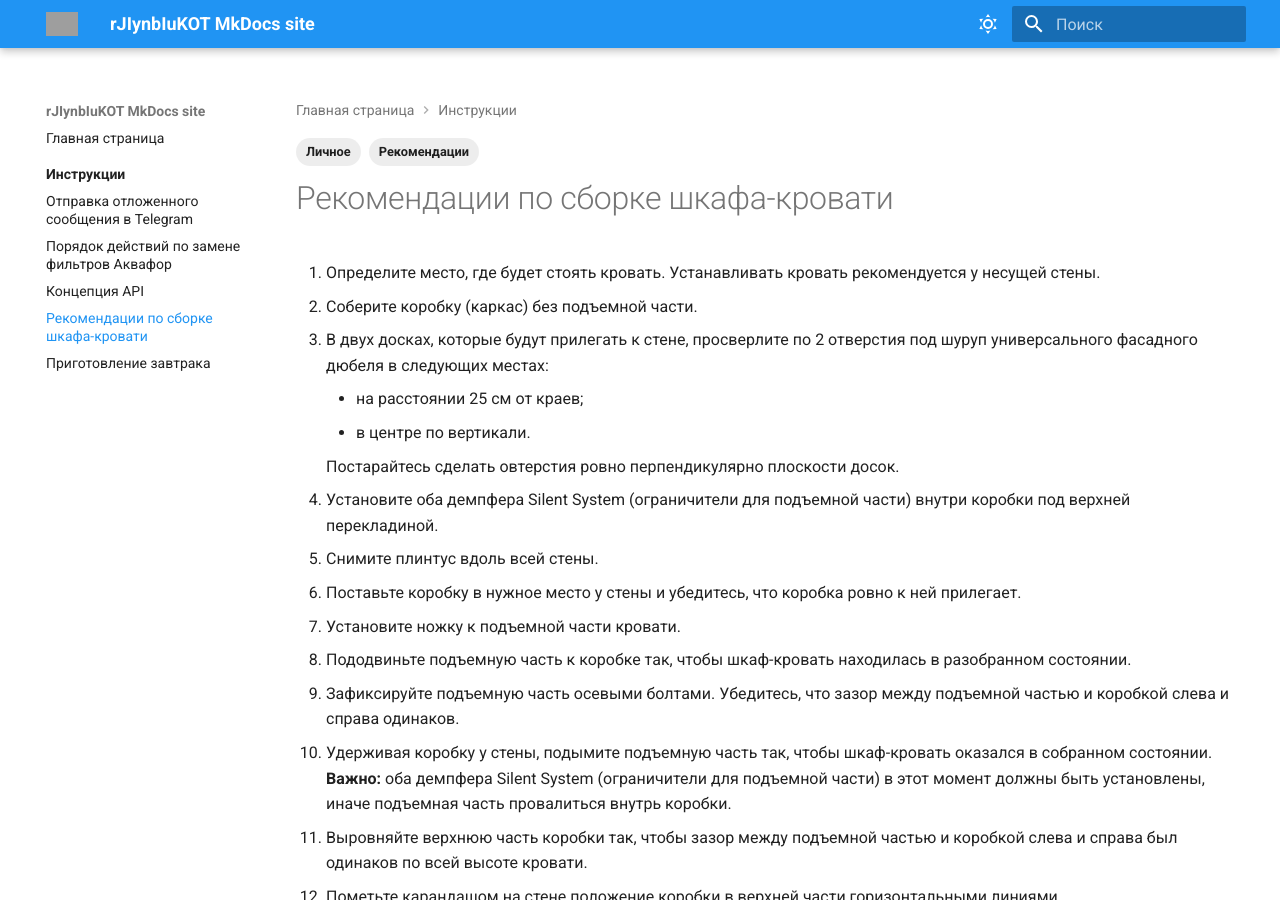
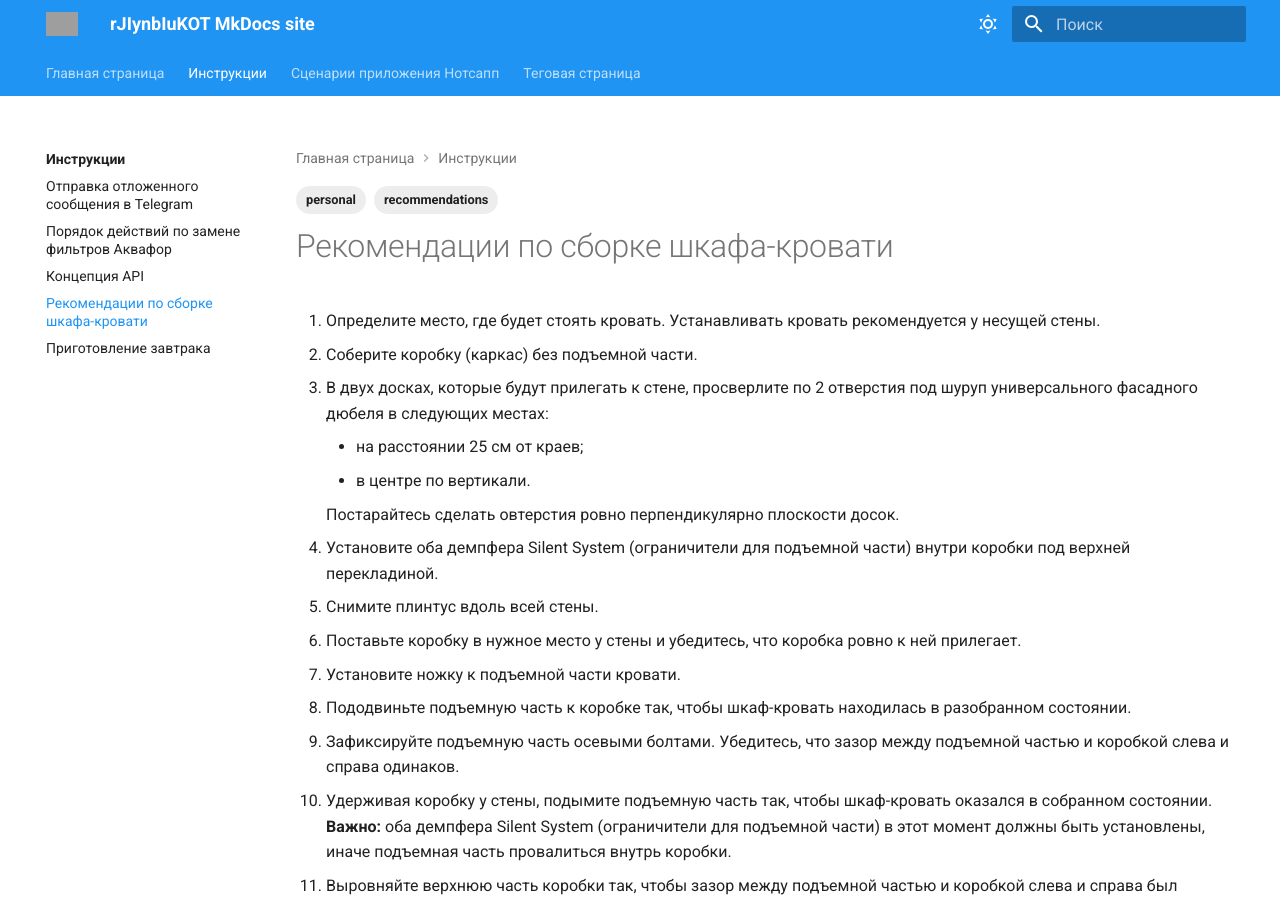
Before and after one commit to rJIynbIuKOT/DaC_MkDocs, an MkDocs documentation site: the page built from docs/instructions/krovat.md, in a window 1280 px wide and 900 px high. Built offline with MkDocs 1.6.1 and Material for MkDocs 9.7.7, drawn with Linux system fonts in a browser that asks for light colours; grey boxes are pictures that could not be loaded.

```diff
--- a/docs/instructions/krovat.md
+++ b/docs/instructions/krovat.md
@@ -1,7 +1,7 @@
 ---
 tags:
-  - Рекомендации
-  - Личное
+  - recommendations
+  - personal
 ---
 
 # Рекомендации по сборке шкафа-кровати
--- a/mkdocs.yml
+++ b/mkdocs.yml
@@ -32,8 +32,8 @@ theme: # Тема сайта, информация о ее параметрах
     - navigation.sections # Добавление разделов верхнего уровня в боковом меню, отключение спойлеров в боковом меню
     - navigation.path # Хлебные крошки
     - navigation.indexes # Позволяет создавать корневые страницы разделов меню. Корневая страница должна лежать в папке раздела и называться index.md. Пример использования корневых страниц приведен ниже в настройках nav
-    #- navigation.tabs # Верхнее меню
-    - navigation.tabs.sticky # Фиксация верхнего меню
+    - navigation.tabs # Верхнее меню
+    #- navigation.tabs.sticky # Фиксация верхнего меню
     - navigation.expand # Разворачивает спойлеры в левом меню по умолчанию
     - toc.integrate # Фиксирует оглавление страницы в левом меню
     - navigation.instant # Функция быстрой загрузки страниц
@@ -46,12 +46,12 @@ plugins:
   - search
   - tags:
       tags_allowed:
-      - Концепции
-      - Инструкции
-      - Рекомендации
+      - concepts
+      - instructions
+      - recommendations
       - API
-      - Аквафор
-      - Личное
+      - Aquafor
+      - personal
       - Telegram
   - glightbox
 
@@ -80,3 +80,8 @@ nav: # Структура сайта
   - Концепция API: instructions/API.md
   - Рекомендации по сборке шкафа-кровати: instructions/krovat.md
   - Приготовление завтрака: instructions/breakfast.md
+- Сценарии приложения Нотсапп:
+  - Пользовательский сценарий «Создание новой заметки»: notesapp/scenario-1.md
+  - Пользовательский сценарий «Просмотр заметки»: notesapp/scenario-2.md
+  - Пользовательский сценарий «Редактирование заметки»: notesapp/scenario-3.md
+- Теговая страница: tags.md
```
Also changed, not shown: docs/instructions/API.md (+1 -1 lines), docs/instructions/Aquafor.md (+2 -2 lines), docs/instructions/breakfast.md (+6 -2 lines), docs/instructions/rjiynbiukot-instruction.md (+1 -1 lines), docs/notesapp/scenario-1.md (added, +35 -0 lines), docs/notesapp/scenario-2.md (added, +25 -0 lines), docs/notesapp/scenario-3.md (added, +43 -0 lines), docs/tags.md (added, +3 -0 lines), docs/images/pancake.jpg (added), docs/images/tea.webp (added).
